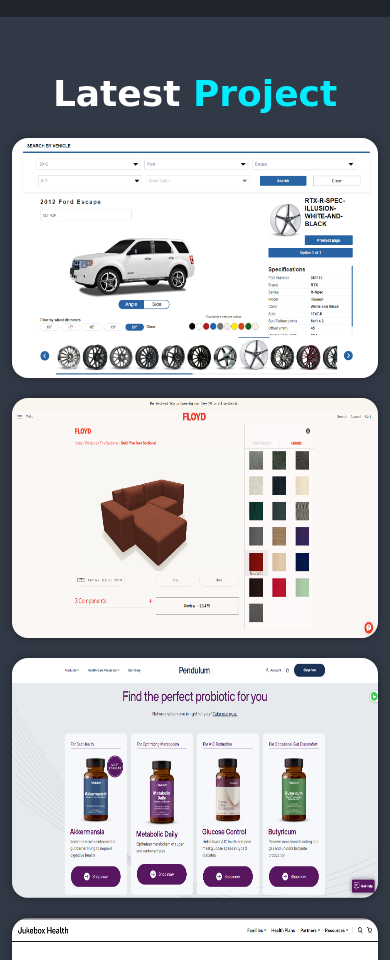
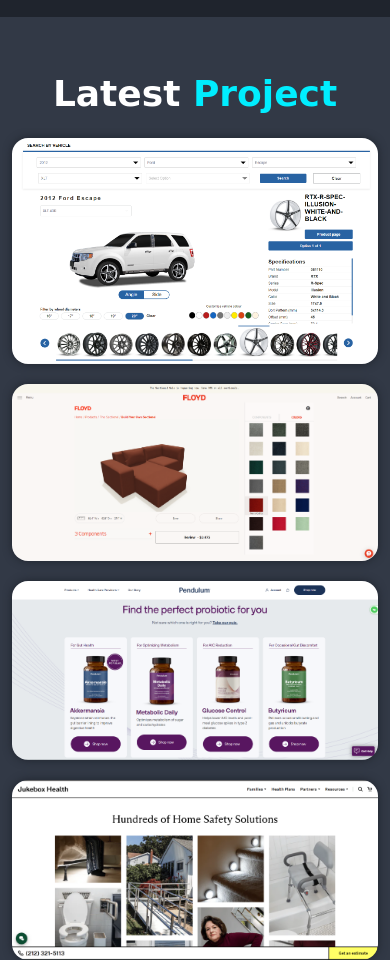
Before and after one commit to 0-cool/my-portfolio, a plain HTML site: page index.html in a window 390 px wide. Shown: the part 2280-3240 px from the top of the page. Drawn offline with nearby package versions, Linux system fonts and the light colour scheme; a web font is replaced by a local one.

Commit message:
Min Height Css

```diff
--- a/sass/style.css
+++ b/sass/style.css
@@ -411,7 +411,7 @@ html body .portfolio_container_box {
   display: -webkit-box;
   display: -ms-flexbox;
   display: flex;
-  min-height: 240px;
+  min-height: 310px;
 }
 
 html body .portfolio_container_box:hover img {
@@ -759,12 +759,18 @@ html body input:checked + .slider:before {
     -ms-grid-columns: (1fr)[2];
         grid-template-columns: repeat(2, 1fr);
   }
+  html body .portfolio_container_box {
+    min-height: 255px;
+  }
 }
 
 @media (max-width: 617px) {
   html body .portfolio_container {
     -ms-grid-columns: 1fr;
         grid-template-columns: 1fr;
+  }
+  html body .portfolio_container_box {
+    min-height: initial;
   }
 }
 
```
Also changed, not shown: 1 other file.
